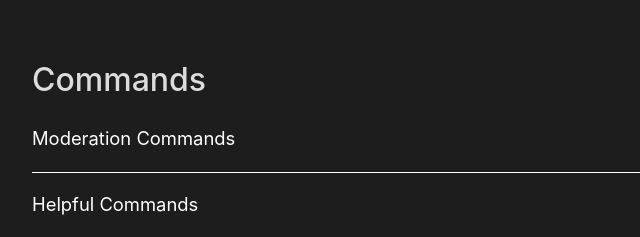
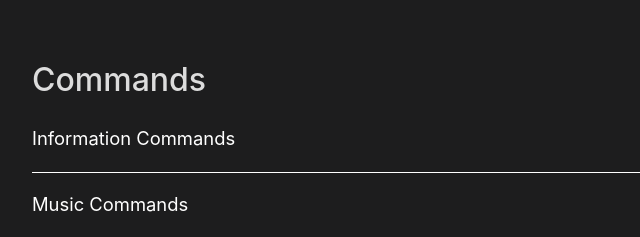
Before and after one commit to Delta-Robot/Delta-Robot.github.io, a plain HTML site: page index.html in a window 1280 px wide. Shown: the part 1712-1949 px from the top of the page, 102-742 px from the left. Drawn offline with nearby package versions, Linux system fonts and the light colour scheme; files whose address does not match are found by name.

Commit message:
Update index.html

```diff
--- a/index.html
+++ b/index.html
@@ -89,15 +89,14 @@
 
     <! --- If you want more just copy the following code from here -- >
           <div class="accordion-item">
-      <button id="accordion-button-1" aria-expanded="false"><span class="accordion-title">Moderation Commands</span><span class="icon" aria-hidden="true"></span></button>
+      <button id="accordion-button-1" aria-expanded="false"><span class="accordion-title">Information Commands</span><span class="icon" aria-hidden="true"></span></button>
       <div class="accordion-content">
-        <p>+help_mod - see all moderation bot comands <br> +ban (user) (reason) - this command for ban users <br> +unban (user) - this command for unban users <br> +kick (user) - this command for kick users <br> +mute (user) (reason) - this command for mute users <br> +unmute (user) - this command for unmute users <br> +hide - this command for hide channels <br> +unhide - this command for unhide channels <br> +lock - this command for lock chat channels <br> +unlock - this command for unlock chat channels <br> +setnick (user) - this command for set nick for users <br> +clear (amount) - this command for clear the messages <br> +giveaway - this command for setup giveaway <br> +reroll (channel) (message id) - this command for reroll giveaway <br> +ticket - this command for send embed ticket <br> +set_welcome_channel (channel) (welcome text) - this command for set welcome channel and set welcome text message <br> +set_goodbye_channel (channel) (text) - this command for set good bye channel and message <br> +reaction (role) (message id) (emoji) - this command for create a new reation role <br> +send (message) - this command for send new message with bot for announcement or reaction role
-      </div>
+        <p>-help - Need help? see my all commands <br> -ping - Get bot response speed <br> -uptime - Get the duration on how long the Bot is online <br> -reedem - Redeem a Premium Voucher </div>
     </div>
     <! --- to here :D -- >
     <! --- If you want more just copy the following code from here -- >
           <div class="accordion-item">
-      <button id="accordion-button-2" aria-expanded="false"><span class="accordion-title">Helpful Commands</span><span class="icon" aria-hidden="true"></span></button>
+      <button id="accordion-button-2" aria-expanded="false"><span class="accordion-title">Music Commands</span><span class="icon" aria-hidden="true"></span></button>
       <div class="accordion-content">
         <p>+help_ful - see all helpful bot comands <br> +avatar (user) - this command for viewing users avatar <br> +invites (user) - this command for viewing total invites users <br> +members - this command for veiwing member count <br> +password - this command for generate a random password for you <br> +skin (player name) - this command for veiwng minecraft player skins <br> +head (player name) - this command for veiwng minecraft player heads
       </div>
```
